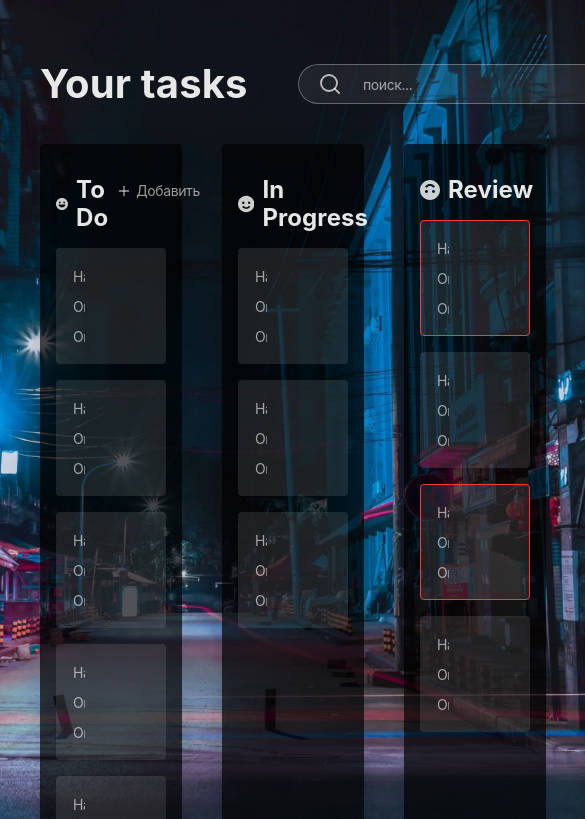
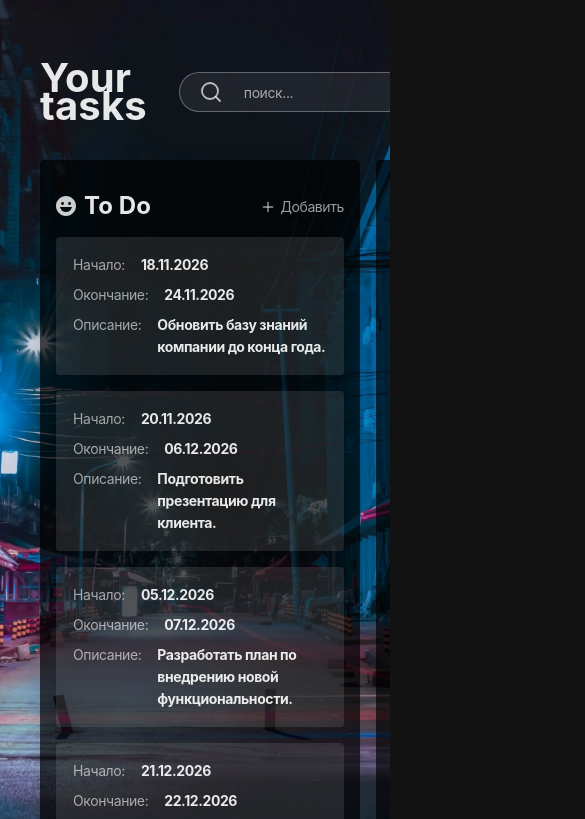
Before and after one commit to igor-s-kozak/kanban-board, a React app: page / in a window 390 px wide. Shown: the top 819 px of the page, 585 px wide, since content can reach past the window. Built offline with nearby package versions, Linux system fonts and the light colour scheme.

Commit message:
Add responsive styles

```diff
--- a/src/App.tsx
+++ b/src/App.tsx
@@ -1,12 +1,17 @@
-import { FC, useEffect, useMemo, useState } from 'react';
-import { Search } from 'lucide-react';
-import { KanbanColumn } from './components/KanbanColumn';
-import { TaskModal, type TaskDraft } from './components/TaskModal';
-import { filterTasks, sortTasks, STATUS_ORDER } from './features/task-utils';
-import type { Task, TaskStatus } from './types/task';
-import { TodoSmileIcon, ReviewSmileIcon, InProgressSmileIcon, DoneSmileIcon } from './components/icons';
+import { FC, useEffect, useMemo, useState } from "react";
+import { Search } from "lucide-react";
+import { KanbanColumn } from "./components/KanbanColumn";
+import { TaskModal, type TaskDraft } from "./components/TaskModal";
+import { filterTasks, sortTasks, STATUS_ORDER } from "./features/task-utils";
+import type { Task, TaskStatus } from "./types/task";
+import {
+  TodoSmileIcon,
+  ReviewSmileIcon,
+  InProgressSmileIcon,
+  DoneSmileIcon,
+} from "./components/icons";
 
-const STORAGE_KEY = 'ip-kanban.tasks.v1';
+const STORAGE_KEY = "ip-kanban.tasks.v1";
 
 type ColumnConfig = {
   status: TaskStatus;
@@ -15,18 +20,21 @@ type ColumnConfig = {
 };
 
 const COLUMNS: ColumnConfig[] = [
-  { status: 'todo', title: 'To Do', icon: TodoSmileIcon },
-  { status: 'in_progress', title: 'In Progress', icon: InProgressSmileIcon },
-  { status: 'review', title: 'Review', icon: ReviewSmileIcon },
-  { status: 'done', title: 'Done', icon: DoneSmileIcon },
+  { status: "todo", title: "To Do", icon: TodoSmileIcon },
+  { status: "in_progress", title: "In Progress", icon: InProgressSmileIcon },
+  { status: "review", title: "Review", icon: ReviewSmileIcon },
+  { status: "done", title: "Done", icon: DoneSmileIcon },
 ];
 
 export default function App() {
   const [tasks, setTasks] = useState<Task[] | null>(null);
-  const [query, setQuery] = useState('');
+  const [query, setQuery] = useState("");
   const [draggedTaskId, setDraggedTaskId] = useState<number | null>(null);
   const [editingTask, setEditingTask] = useState<Task | undefined>();
-  const [newTaskStatus, setNewTaskStatus] = useState<Extract<TaskStatus, 'todo'> | null>(null);
+  const [newTaskStatus, setNewTaskStatus] = useState<Extract<
+    TaskStatus,
+    "todo"
+  > | null>(null);
 
   useEffect(() => {
     let cancelled = false;
@@ -44,8 +52,8 @@ export default function App() {
       }
 
       try {
-        const response = await fetch('tasks.json');
-        if (!response.ok) throw new Error('Failed to load tasks.json');
+        const response = await fetch("tasks.json");
+        if (!response.ok) throw new Error("Failed to load tasks.json");
         const parsed = (await response.json()) as Task[];
         if (!cancelled) setTasks(parsed);
       } catch (error) {
@@ -93,10 +101,13 @@ export default function App() {
       if (!current) return current;
 
       if (editingTask) {
-        return current.map((task) => (task.id === editingTask.id ? { ...task, ...draft } : task));
+        return current.map((task) =>
+          task.id === editingTask.id ? { ...task, ...draft } : task,
+        );
       }
 
-      const nextId = current.reduce((max, task) => Math.max(max, task.id), 0) + 1;
+      const nextId =
+        current.reduce((max, task) => Math.max(max, task.id), 0) + 1;
       return [...current, { ...draft, id: nextId }];
     });
 
@@ -104,28 +115,32 @@ export default function App() {
   };
 
   const handleDelete = (taskId: number) => {
-    setTasks((current) => current?.filter((task) => task.id !== taskId) ?? null);
+    setTasks(
+      (current) => current?.filter((task) => task.id !== taskId) ?? null,
+    );
   };
 
   const handleDrop = (targetStatus: TaskStatus) => {
     if (draggedTaskId === null) return;
-    setTasks((current) =>
-      current?.map((task) => (task.id === draggedTaskId ? { ...task, type: targetStatus } : task)) ?? null
+    setTasks(
+      (current) =>
+        current?.map((task) =>
+          task.id === draggedTaskId ? { ...task, type: targetStatus } : task,
+        ) ?? null,
     );
     setDraggedTaskId(null);
   };
 
   return (
-    <div className="relative min-h-screen min-w-[768px] overflow-hidden text-white">
-      <div
-        aria-hidden="true"
-        className="pointer-events-none fixed inset-0"
-      />
-      <main className="relative z-10 mx-auto min-h-screen w-full max-w-[1920px] px-10 pb-12 pt-16">
+    <div className="relative min-h-screen max-md:overflow-x-scroll md:overflow-hidden text-white">
+      <div aria-hidden="true" className="pointer-events-none fixed inset-0" />
+      <main className="relative z-10 mx-auto min-h-screen w-full max-w-[1920px] 3xl:px-20 px-10 pb-12 pt-16">
         <header className="mb-10 flex items-center justify-between gap-8">
-          <h1 className="text-[40px] font-bold leading-7 tracking-[0.144px] text-white/90">Your tasks</h1>
+          <h1 className="text-[40px] font-bold leading-7 tracking-[0.144px] text-white/90">
+            Your tasks
+          </h1>
 
-          <label className="relative block w-[430px] shrink-0">
+          <label className="relative block min-w-80 max-w-sm w-1/4 shrink-0">
             <Search
               size={24}
               strokeWidth={1.8}
@@ -136,19 +151,22 @@ export default function App() {
               value={query}
               onChange={(event) => setQuery(event.target.value)}
               placeholder="поиск..."
-              className="h-10 w-full rounded-full border border-white/30 bg-white/[0.07] pl-16 pr-5 text-sm tracking-[-0.4px] text-white/90 outline-none placeholder:text-white/60 focus:border-white/50"
+              className="h-10 w-full min-w-80 max-w-sm rounded-full border border-white/30 bg-white/[0.07] pl-16 pr-5 text-sm tracking-[-0.4px] text-white/90 outline-none placeholder:text-white/60 focus:border-white/50"
             />
           </label>
         </header>
 
         {tasks === null ? (
-          <div className="grid grid-cols-4 gap-10">
+          <div className="flex max-md:gap-4 justify-between">
             {COLUMNS.map((column) => (
-              <div key={column.status} className="h-[430px] animate-pulse rounded bg-black/50" />
+              <div
+                key={column.status}
+                className="h-[430px] animate-pulse rounded bg-black/50"
+              />
             ))}
           </div>
         ) : (
-          <div className="grid grid-cols-4 gap-10">
+          <div className="flex max-md:gap-4 justify-between">
             {COLUMNS.map((column) => (
               <KanbanColumn
                 key={column.status}
@@ -170,7 +188,7 @@ export default function App() {
       {(editingTask || newTaskStatus) && (
         <TaskModal
           task={editingTask}
-          initialStatus={newTaskStatus ?? editingTask?.type ?? 'todo'}
+          initialStatus={newTaskStatus ?? editingTask?.type ?? "todo"}
           onClose={closeModal}
           onSubmit={handleSaveTask}
         />
--- a/src/components/KanbanColumn.tsx
+++ b/src/components/KanbanColumn.tsx
@@ -29,7 +29,7 @@ export function KanbanColumn({
 }: KanbanColumnProps) {
   return (
     <section
-      className="min-w-0 rounded-[4px] bg-black/70 px-4 py-8 shadow-panel"
+      className="min-w-80 max-w-sm rounded-[4px] bg-black/70 px-4 py-8 shadow-panel"
       onDragOver={(event) => event.preventDefault()}
       onDrop={(event) => {
         event.preventDefault();
--- a/src/components/TaskCard.tsx
+++ b/src/components/TaskCard.tsx
@@ -23,7 +23,7 @@ export function TaskCard({ task, onDelete, onEdit, onDragStart }: TaskCardProps)
         overdue ? 'border-[#FC3639]' : 'border-transparent',
       ].join(' ')}
     >
-      <div className="flex flex-col gap-2 pr-16">
+      <div className="flex flex-col gap-2">
         <TaskRow label="Начало:" value={formatTaskDate(task.startDay)} />
         <TaskRow
           label="Окончание:"
@@ -74,8 +74,8 @@ function TaskRow({
 }) {
   return (
     <div className="flex min-w-0 items-center gap-4 overflow-hidden">
-      <span className="shrink-0 text-white/60">{label}</span>
-      <span className={`min-w-0 flex-1 truncate font-bold leading-[22px] ${valueClassName}`}>{value}</span>
+      <span className="self-baseline shrink-0 text-white/60">{label}</span>
+      <span className={`min-w-0 flex-1 font-bold leading-[22px] ${valueClassName}`}>{value}</span>
     </div>
   );
 }
--- a/tailwind.config.cjs
+++ b/tailwind.config.cjs
@@ -11,7 +11,10 @@ module.exports = {
       },
       boxShadow: {
         panel: '0 12px 30px rgba(0, 0, 0, 0.18)'
-      }
+      },
+      screens: {
+      '3xl': '1920px',
+    },
     }
   },
   plugins: []
```
